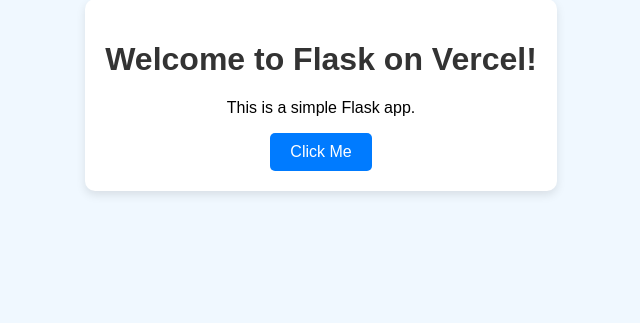
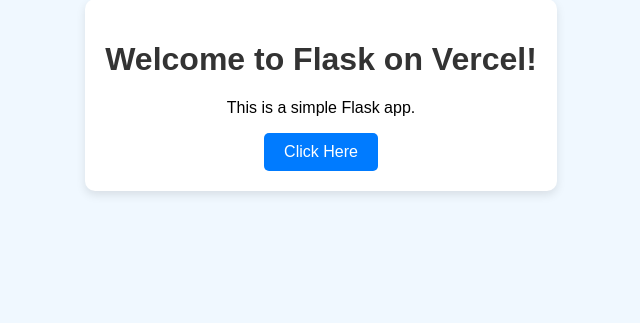
Before and after one commit to ghazi-r3/Flask-App, a Flask app: page / in a window 1280 px wide. Shown: the part 305-628 px from the top of the page, without its empty margins (319-959 px from the left). Run offline with Flask 3, Linux system fonts and the light colour scheme.

Commit message:
Add files via upload

```diff
--- a/templates/index.html
+++ b/templates/index.html
@@ -10,7 +10,7 @@
     <div class="container">
         <h1>Welcome to Flask on Vercel!</h1>
         <p>This is a simple Flask app.</p>
-        <button id="clickMe">Click Me</button>
+        <button id="clickMe">Click Here</button>
         <p id="message" style="display: none;">Hello, you clicked the button!</p>
     </div>
     <script src="/static/js/scripts.js"></script>
```
